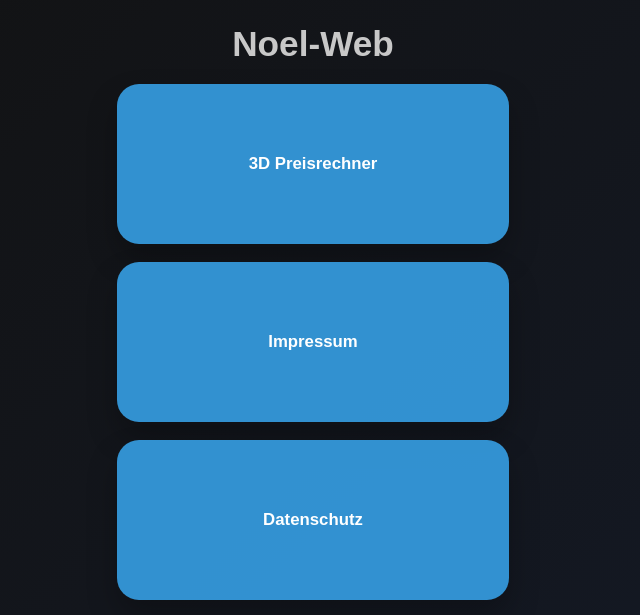
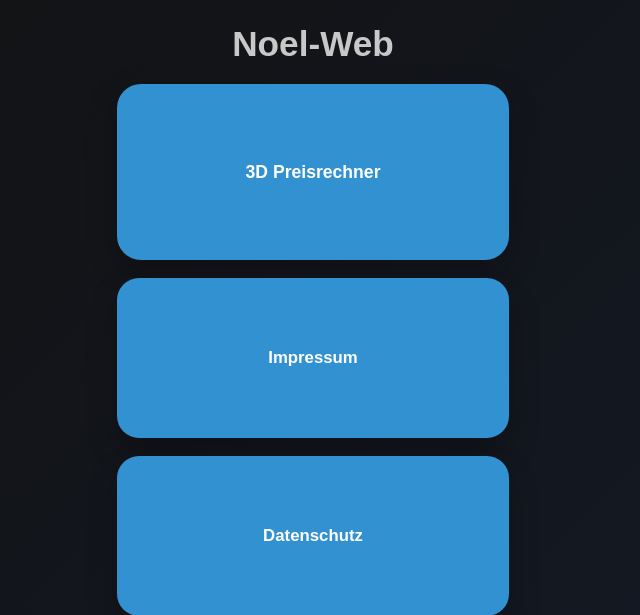
Before and after one commit to Noel-39/noel-web, a PHP site: page / in a window 1280 px wide, with the pointer over the restyled element. Shown: the top 615 px of the page, without its empty margins (327-967 px from the left). Run offline with PHP 8.4, Linux system fonts and the light colour scheme.

Commit message:
index.css corektion

```diff
--- a/style/index.css
+++ b/style/index.css
@@ -49,6 +49,7 @@ h1 {
     transition: transform 0.18s ease, background-color 0.2s ease;
     box-shadow: 0 16px 30px rgba(0, 0, 0, 0.25);
 }
+.menu a:hover {
     display: flex;
     align-items: center;
     justify-content: center;
@@ -63,7 +64,7 @@ h1 {
     transition: transform 0.18s ease, background-color 0.2s ease;
     box-shadow: 0 10px 30px rgba(0, 0, 0, 0.25);
 }
-.menu a:hover,
+
 .menu a:focus-visible {
     background-color: #2980b9;
     transform: translateY(-2px);
```
